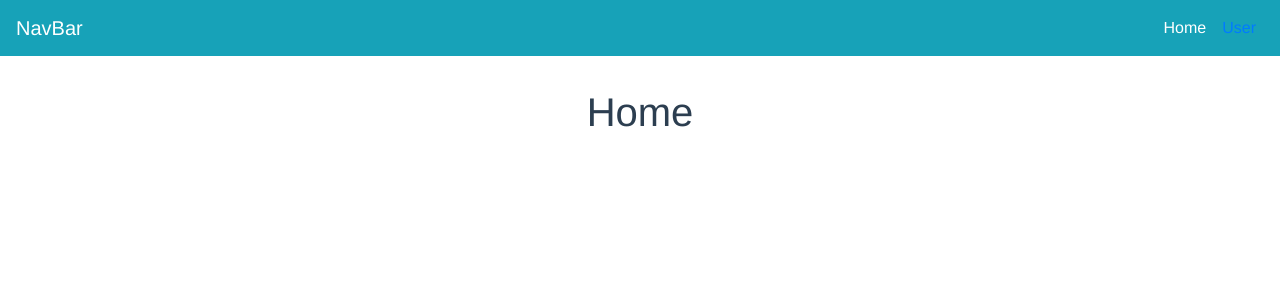
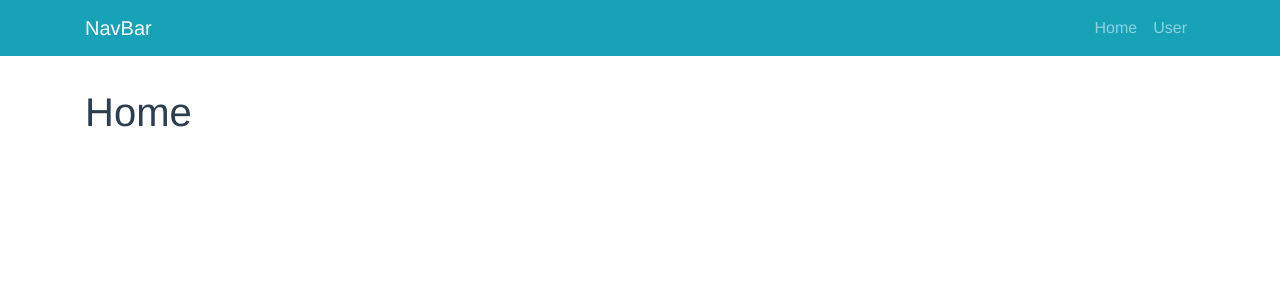
Before and after one commit to xthirtysix/vue-routing, a Vue app: page / in a window 1280 px wide. Shown: the top 300 px of the page. Built offline with nearby package versions, Linux system fonts and the light colour scheme.

Commit message:
Use bootstrap components as router-links

```diff
--- a/src/App.vue
+++ b/src/App.vue
@@ -1,7 +1,9 @@
 <template>
   <div id="app">
     <app-navbar id="navbar"/>
-    <router-view/>
+    <b-container>
+      <router-view/>
+    </b-container>
   </div>
 </template>
 
@@ -22,7 +24,6 @@ export default {
   font-family: Avenir, Helvetica, Arial, sans-serif;
   -webkit-font-smoothing: antialiased;
   -moz-osx-font-smoothing: grayscale;
-  text-align: center;
   color: #2c3e50;
 }
 #navbar {
--- a/src/components/Navbar.vue
+++ b/src/components/Navbar.vue
@@ -1,6 +1,7 @@
 <template>
   <div>
     <b-navbar toggleable="lg" type="dark" variant="info">
+      <b-container>
         <b-navbar-brand href="#">NavBar</b-navbar-brand>
 
         <b-navbar-toggle target="nav-collapse"></b-navbar-toggle>
@@ -11,10 +12,11 @@
 
           <!-- Right aligned nav items -->
           <b-navbar-nav class="ml-auto">
-          <b-nav-item><router-link to="/" exact>Home</router-link></b-nav-item>
-          <b-nav-item><router-link to="/user/10">User</router-link></b-nav-item>
+            <b-nav-item to="/" exact>Home</b-nav-item>
+            <b-nav-item to="/user/10">User</b-nav-item>
           </b-navbar-nav>
         </b-collapse>
+      </b-container>
     </b-navbar>
   </div>
 </template>
@@ -24,10 +26,4 @@ export default {};
 </script>
 
 <style lang="scss">
-.router-link {
-  &-active,
-  &-hover  {
-    color: white;
-  }
-}
 </style>
--- a/src/routes.js
+++ b/src/routes.js
@@ -1,5 +1,5 @@
-import Home from './components/Home';
-import User from './components/User';
+import Home from './components/Home.vue';
+import User from './components/User.vue';
 
 export default [
   { path: '/', component: Home },
```
Lines whose indentation alone changed are shown as unchanged.
